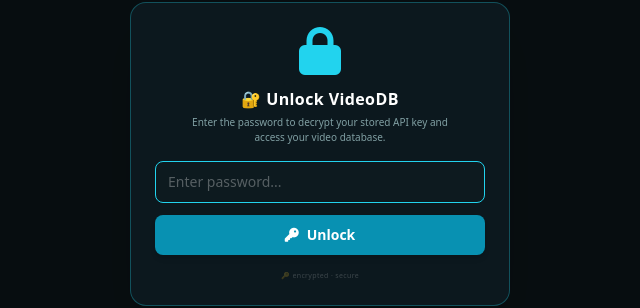
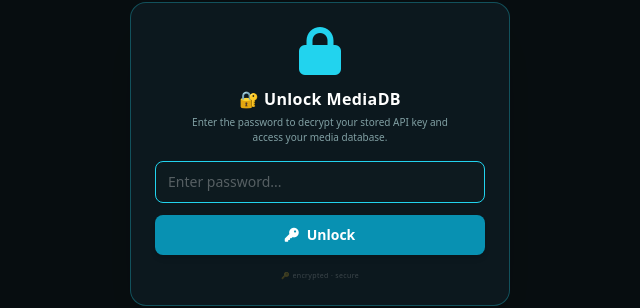
Before and after one commit to rabiya3544-cloud/jfr-blob-db, a website: page public/index.html in a window 1280 px wide. Shown: the part 246-554 px from the top of the page, 320-960 px from the left. Drawn offline with nearby package versions, Linux system fonts and the light colour scheme.

Commit message:
Update index.html

```diff
--- a/public/index.html
+++ b/public/index.html
@@ -303,8 +303,8 @@
   <div id="unlock-modal" class="hidden fixed inset-0 bg-black/70 backdrop-blur-md z-[99999] flex items-center justify-center transition-opacity duration-300">
     <div class="modal-box bg-[#0d1a1f]/95 border border-cyan-400/30 rounded-2xl p-6 max-w-[380px] w-[90%] shadow-2xl text-center transform transition-all duration-300 scale-95 translate-y-2 opacity-0">
       <div class="text-5xl text-cyan-400 mb-3"><i class="fa-solid fa-lock"></i></div>
-      <h2 class="text-white text-base font-semibold mb-1 tracking-wide">🔐 Unlock VideoDB</h2>
-      <p class="text-cyan-100/60 text-[10px] mb-4 max-w-[280px] mx-auto">Enter the password to decrypt your stored API key and access your video database.</p>
+      <h2 class="text-white text-base font-semibold mb-1 tracking-wide">🔐 Unlock MediaDB</h2>
+      <p class="text-cyan-100/60 text-[10px] mb-4 max-w-[280px] mx-auto">Enter the password to decrypt your stored API key and access your media database.</p>
       <input type="password" id="unlock-password" class="w-full bg-[#0d1a1f] border border-cyan-500/40 rounded-lg px-3 py-2.5 text-white text-sm focus:outline-none focus:border-cyan-400 transition-colors mb-3 placeholder:text-white/30" placeholder="Enter password..." autofocus />
       <div id="unlock-error" class="text-red-400 text-[10px] mb-3 hidden flex items-center justify-center gap-1.5">
         <i class="fa-solid fa-circle-exclamation"></i>
```
